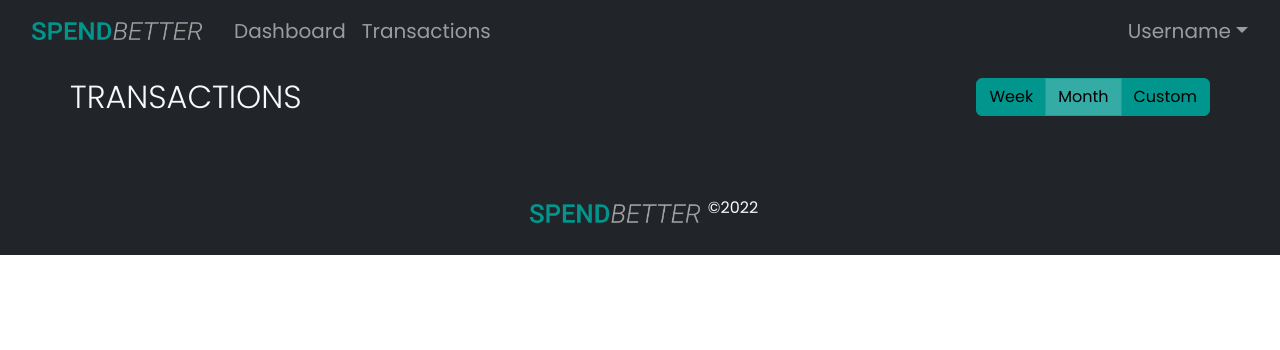
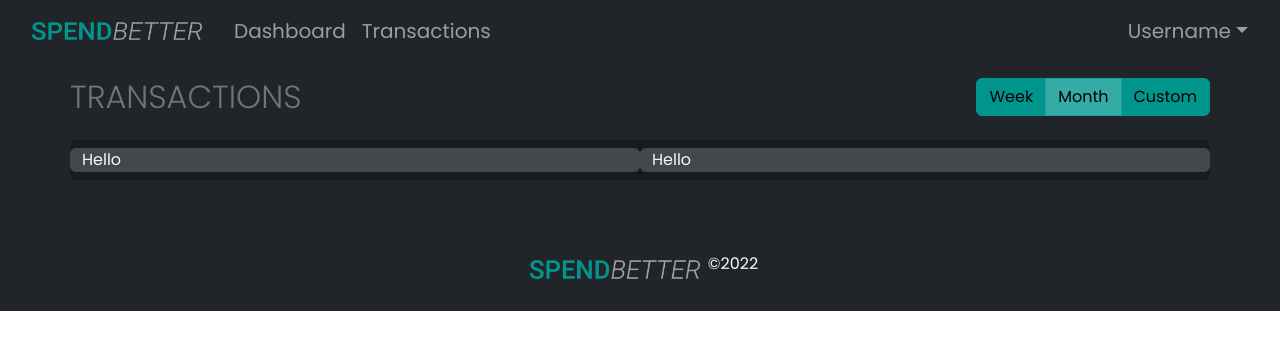
Before and after one commit to nickmendezFlatiron/budget-app, a React (Vite) app in the folder client/: page /transactions in a window 1280 px wide. Shown: the top 350 px of the page. Built offline with nearby package versions, Linux system fonts and the light colour scheme.

Commit message:
abstracted code and created titledaterange component to use block in multiple pages

```diff
--- a/client/src/dashboard/Dashboard.jsx
+++ b/client/src/dashboard/Dashboard.jsx
@@ -4,6 +4,7 @@ import CategorySelect from './CategorySelect';
 import TransactionTable from './transactions/TransactionTable';
 import BudgetDonutChart from './BudgetDonutChart';
 import GoalsWidget from './goals/GoalsWidget';
+import TitleDateRange from './widgets/TitleDateRange';
 
 import Container from 'react-bootstrap/Container';
 import Col from 'react-bootstrap/Col';
@@ -29,24 +30,7 @@ const Dashboard = () => {
   return (
     <div className='bg-dark text-light pb-5'>
       <Container >
-        <Row xs={1} sm={1} md={2} className="pt-3">
-          <Col className="text-center text-md-end px-0">
-            <ToggleButtonGroup type="checkbox" value={timeFrame} onChange={handleTimeFrameChange} className="">
-              <ToggleButton id="week" value="Week">
-                Week
-              </ToggleButton>
-              <ToggleButton id="month" value="Month">
-                Month
-              </ToggleButton>
-              <ToggleButton id="custom" value="Custom">
-                Custom
-              </ToggleButton>
-            </ToggleButtonGroup>
-          </Col>
-          <Col className="text-center text-md-start order-md-first pt-2 pt-md-0 px-0">
-            <h2 className='text-uppercase fw-light '>{renderDate()}</h2>
-          </Col>
-        </Row>
+        <TitleDateRange timeFrame={timeFrame} handleTimeFrameChange={handleTimeFrameChange} />
         <Row className="pt-3" xs={1} md={2} >
           <Col className="rounded bg-black bg-opacity-25 text-center text-lg-start">
             <BudgetDonutChart />
--- a/client/src/dashboard/transactions/Transactions.jsx
+++ b/client/src/dashboard/transactions/Transactions.jsx
@@ -1,10 +1,12 @@
 import React, {useState} from 'react'
+
+import TransactionTable from './TransactionTable';
+import TitleDateRange from '../widgets/TitleDateRange'
 
 import Col from 'react-bootstrap/Col'
 import Row from 'react-bootstrap/Row'
 import Container from 'react-bootstrap/Container'
-import ToggleButton from 'react-bootstrap/ToggleButton'
-import ToggleButtonGroup from 'react-bootstrap/ToggleButtonGroup'
+
 
 const Transactions = () => {
   const [timeFrame, setTimeFrame] = useState("Month")
@@ -16,22 +18,13 @@ const Transactions = () => {
   return (
     <div className='bg-dark text-light pb-5'>
       <Container>
-        <Row xs={1} sm={1} md={2} className="pt-3">
-          <Col className="text-center text-md-start  py-2 py-md-0 px-0">
-            <h2 className='text-uppercase fw-light'>TRANSACTIONS</h2>
+        <TitleDateRange timeFrame={timeFrame} handleTimeFrameChange={handleTimeFrameChange}/>
+        <Row className="bg-black bg-opacity-25 rounded py-2 mt-3" xs={1} md={2}>
+          <Col className="bg-secondary bg-opacity-50 rounded">
+            Hello
           </Col>
-          <Col className="text-center text-md-end px-0">
-            <ToggleButtonGroup type="checkbox" value={timeFrame} onChange={handleTimeFrameChange} className="">
-              <ToggleButton id="week" value="Week">
-                Week
-              </ToggleButton>
-              <ToggleButton id="month" value="Month">
-                Month
-              </ToggleButton>
-              <ToggleButton id="custom" value="Custom">
-                Custom
-              </ToggleButton>
-            </ToggleButtonGroup>
+          <Col className="bg-secondary bg-opacity-50 rounded">
+            Hello
           </Col>
         </Row>
       </Container>
--- /dev/null
+++ b/client/src/dashboard/widgets/TitleDateRange.jsx
@@ -0,0 +1,43 @@
+import Col from 'react-bootstrap/Col'
+import Row from 'react-bootstrap/Row'
+import ToggleButton from 'react-bootstrap/ToggleButton'
+import ToggleButtonGroup from 'react-bootstrap/ToggleButtonGroup'
+import { useLocation } from 'react-router-dom'
+
+const TitleDateRange = ({timeFrame, handleTimeFrameChange}) => {
+
+  const {pathname}  = useLocation();
+
+  const renderDate = () => {
+    const d = new Date(Date())
+    const options = {month: 'long', year: 'numeric'};
+    return new Intl.DateTimeFormat('en-US', options).format(d)
+  }
+
+  const renderTitle = pathname === "/dashboard" ? renderDate() : pathname.slice(1,pathname.length) ;
+
+  return (
+    <>
+      <Row xs={1} sm={1} md={2} className="pt-3">
+        <Col className="text-center text-md-start  py-2 py-md-0 px-0">
+          <h2 className='text-uppercase fw-light text-secondary'>{renderTitle}</h2>
+        </Col>
+        <Col className="text-center text-md-end px-0">
+          <ToggleButtonGroup type="checkbox" value={timeFrame} onChange={handleTimeFrameChange} className="">
+            <ToggleButton id="week" value="Week">
+              Week
+            </ToggleButton>
+            <ToggleButton id="month" value="Month">
+              Month
+            </ToggleButton>
+            <ToggleButton id="custom" value="Custom">
+              Custom
+            </ToggleButton>
+          </ToggleButtonGroup>
+        </Col>
+      </Row>
+    </>
+  )
+}
+
+export default TitleDateRange;
```
Also changed, not shown: 1 other file (tests, documents, lock files or other folders).
